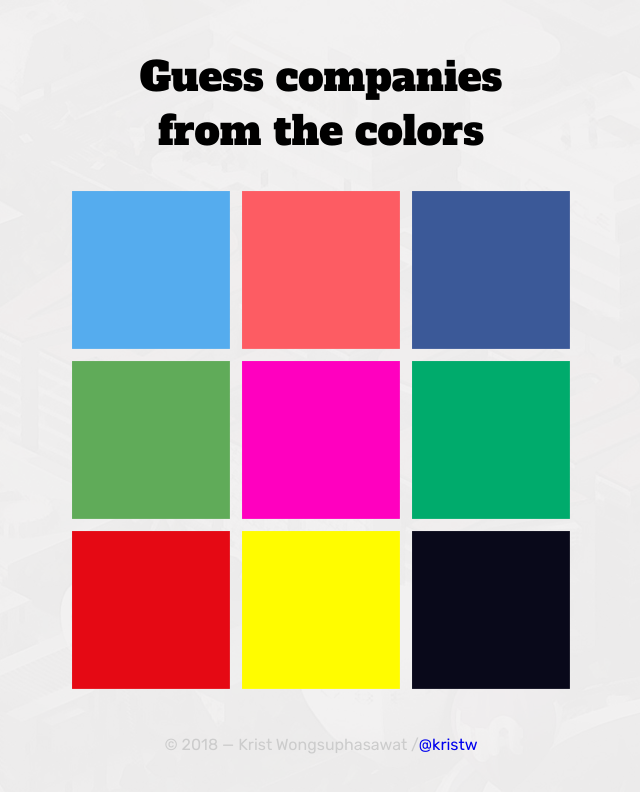
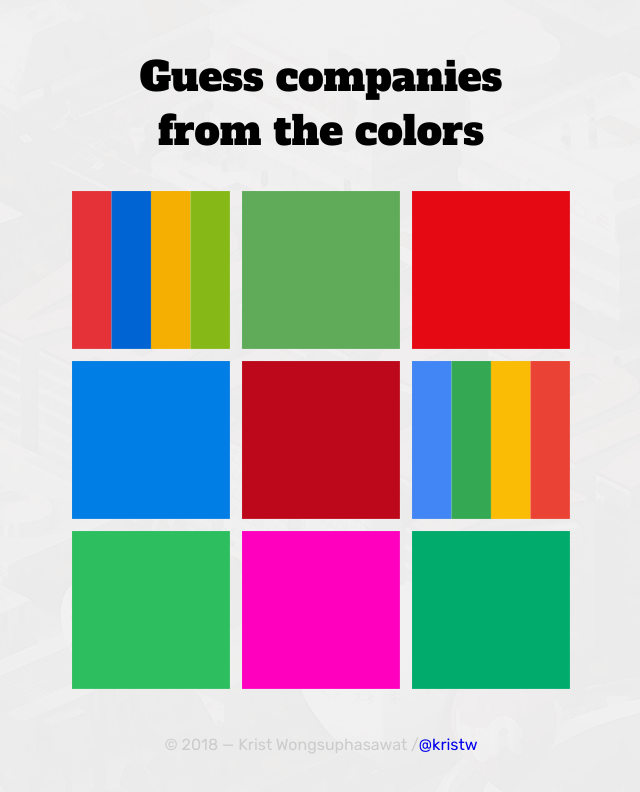
Before and after one commit to kristw/brand-colors, a React (Create React App) app: page / in a window 1280 px wide. Shown: the top 792 px of the page, without its empty margins (319-959 px from the left). Built offline with nearby package versions, Linux system fonts and the light colour scheme.

Commit message:
add more brands and fix color rendering

```diff
--- a/src/App.jsx
+++ b/src/App.jsx
@@ -3,14 +3,37 @@ import './App.css';
 import React, { Component } from 'react';
 
 import Grid from './components/Grid';
-import brands from './data/brands.json';
+import PropTypes from 'prop-types';
+
+const propTypes = {
+  className: PropTypes.string,
+  cells: PropTypes.array,
+  onInit: PropTypes.func,
+  onCellClick: PropTypes.func,
+};
+const defaultProps = {
+  className: '',
+  cells: [],
+  onInit() {},
+  onCellClick() { },
+};
 
 class App extends Component {
+  componentDidMount() {
+    this.props.onInit();
+  }
+
   render() {
+    const { cells, onCellClick } = this.props;
     return (
       <div className="App">
         <h1>Guess companies <br /> from the colors</h1>
-        <Grid cells={brands} />
+        <Grid
+          cells={cells}
+          onCellClick={ index => {
+            onCellClick(index);
+          }}
+        />
         <div className="footer">
           &copy; 2018 &mdash; Krist Wongsuphasawat /
           <a href="https://twitter.com/kristw">@kristw</a>
--- a/src/actionTypes.js
+++ b/src/actionTypes.js
@@ -1,5 +1,5 @@
 export default {
   INIT: 'INIT',
-  BUILD_STATE: 'BUILD_STATE',
+  BUILD_BOARD: 'BUILD_BOARD',
   FLIP: 'FLIP',
 };
--- a/src/actions.js
+++ b/src/actions.js
@@ -1,5 +1,11 @@
+import { camelCase, flow, mapKeys, mapValues } from 'lodash/fp';
+
 import Types from './actionTypes';
 import { createAction } from 'redux-actions';
-import { mapKeys } from 'lodash-es';
 
-export default mapKeys(Types, (value, key) => createAction(value));
+const actions = flow(
+  mapKeys(key => camelCase(key)),
+  mapValues(value => createAction(value)),
+)(Types);
+
+export default actions;
--- a/src/components/ColorPane.jsx
+++ b/src/components/ColorPane.jsx
@@ -15,8 +15,9 @@ class ColorPane extends React.Component {
     const partSize = Math.round(100 / colors.length);
     return (
       <svg className={className} width="100%" height="100%">
-        {colors.map(c => (
+        {colors.map((c, i) => (
           <rect
+            x={`${i * partSize}%`}
             width={`${partSize}%`}
             height="100%"
             fill={c}
--- a/src/components/Cube.jsx
+++ b/src/components/Cube.jsx
@@ -5,9 +5,12 @@ import styled from 'styled-components';
 
 const propTypes = {
   className: PropTypes.string,
+  cell: PropTypes.object.isRequired,
+  onClick: PropTypes.func,
 };
 const defaultProps = {
   className: '',
+  onClick() {},
 };
 
 const Wrap = styled.div`
@@ -23,15 +26,13 @@ const Container = styled.div`
 	text-align: center;
 	transition: transform .5s; /* Animate the transform properties */
   transform-style: preserve-3d; /* <-NB */
-  // transform: rotateY(-10deg);
 
-  &:hover {
+  &:hover, &.open {
     transform: rotateX(85deg); /* Text bleed at 90º */
   }
 `;
 
 const Side = styled.div`
-  // border: 5px solid #000;
   background: rgb(255, 255, 255);
 	height: 100%;
 `;
@@ -53,16 +54,16 @@ const BackContent = styled.div`
 
 class Cube extends React.Component {
   render() {
-    const { className, cell } = this.props;
+    const { className, cell, onClick } = this.props;
     return (
-      <Wrap className={className}>
-        <Container>
+      <Wrap className={className} onClick={e => { onClick(e); }}>
+        <Container className={cell.open ? 'open' : ''}>
           <Front>
-            <ColorPane colors={cell.colors} />
+            <ColorPane colors={cell.brand.colors} />
           </Front>
           <Down>
             <BackContent>
-              {cell.name}
+              {cell.brand.name}
             </BackContent>
           </Down>
         </Container>
--- a/src/components/Grid.jsx
+++ b/src/components/Grid.jsx
@@ -6,10 +6,12 @@ import styled from 'styled-components';
 const propTypes = {
   className: PropTypes.string,
   cells: PropTypes.array,
+  onCellClick: PropTypes.func,
 };
 const defaultProps = {
   className: '',
   cells: [],
+  onCellClick() {},
 };
 
 const Container = styled.div`
@@ -23,7 +25,7 @@ const Row = styled.div`
 
 class Grid extends React.Component {
   render() {
-    const { className, cells } = this.props;
+    const { className, cells, onCellClick } = this.props;
     const dim = Math.ceil(Math.sqrt(cells.length));
     const rows = [];
     const len = cells.length;
@@ -34,10 +36,13 @@ class Grid extends React.Component {
 
     return (
       <Container className={className}>
-        {rows.map(r => (
+        {rows.map((r, i) => (
           <Row>
-            {r.map(cell => (
-              <Cube cell={cell} />
+            {r.map((cell, j) => (
+              <Cube
+                cell={cell}
+                onClick={e => onCellClick(i * dim + j)}
+              />
             ))}
           </Row>
         ))}
--- a/src/container.js
+++ b/src/container.js
@@ -4,18 +4,21 @@ import { connect } from 'react-redux';
 
 function mapStateToProps(state) {
   const {
-    field,
+    cells,
   } = state;
 
   return {
-    field
+    cells,
   };
 }
 
 function mapDispatchToProps(dispatch) {
   return {
-    onSearch: () => {
-      // dispatch(Actions.buildReport());
+    onInit() {
+      dispatch(Actions.buildBoard());
+    },
+    onCellClick(index) {
+      dispatch(Actions.flip(index));
     },
   };
 }
--- a/src/data/brands.json
+++ b/src/data/brands.json
@@ -70,5 +70,120 @@
       "#09091a"
     ],
     "logo": "test.png"
+  },
+  {
+    "name": "Stripe",
+    "link": "https://stripe.com",
+    "colors": [
+      "#00afe1"
+    ],
+    "logo": "test.png"
+  },
+  {
+    "name": "Yahoo",
+    "link": "https://yahoo.com",
+    "colors": [
+      "#410093"
+    ],
+    "logo": "test.png"
+  },
+  {
+    "name": "Twitch",
+    "link": "https://twitch.com",
+    "colors": [
+      "#6441a5"
+    ],
+    "logo": "test.png"
+  },
+  {
+    "name": "Amazon",
+    "link": "https://amazon.com",
+    "colors": [
+      "#ff9900",
+      "#146eb4"
+    ],
+    "logo": "test.png"
+  },
+  {
+    "name": "Dropbox",
+    "link": "https://dropbox.com",
+    "colors": [
+      "#007ee5"
+    ],
+    "logo": "test.png"
+  },
+  {
+    "name": "eBay",
+    "link": "https://ebay.com",
+    "colors": [
+      "#e53238",
+      "#0064d2",
+      "#f5af02",
+      "#86b817"
+    ],
+    "logo": "test.png"
+  },
+  {
+    "name": "Google",
+    "link": "https://google.com",
+    "colors": [
+      "#4285f4",
+      "#34a853",
+      "#fbbc05",
+      "#ea4335"
+    ],
+    "logo": "test.png"
+  },
+  {
+    "name": "Slack",
+    "link": "https://slack.com",
+    "colors": [
+      "#6ecadc",
+      "#e9a820",
+      "#e01563",
+      "#3eb991"
+    ],
+    "logo": "test.png"
+  },
+  {
+    "name": "Evernote",
+    "link": "https://evernote.com",
+    "colors": [
+      "#2dbe60"
+    ],
+    "logo": "test.png"
+  },
+  {
+    "name": "LinkedIn",
+    "link": "https://linkedin.com",
+    "colors": [
+      "#0077b5"
+    ],
+    "logo": "test.png"
+  },
+  {
+    "name": "Houzz",
+    "link": "https://houzz.com",
+    "colors": [
+      "#7ac142"
+    ],
+    "logo": "test.png"
+  },
+  {
+    "name": "Pinterest",
+    "link": "https://pinterest.com",
+    "colors": [
+      "#bd081c"
+    ],
+    "logo": "test.png"
+  },
+  {
+    "name": "Flickr",
+    "link": "https://flickr.com",
+    "colors": [
+      "#0063dc",
+      "#ff0084"
+    ],
+    "logo": "test.png"
   }
 ]
--- a/src/reducer.js
+++ b/src/reducer.js
@@ -1,6 +1,14 @@
 import Types from './actionTypes';
+import brandsData from './data/brands.json';
+import { shuffle } from 'lodash/fp';
+
+const brands = shuffle(brandsData);
+const PAGE_SIZE = 9;
 
 const reducer = (state = {
+  brands,
+  index: 0,
+  cells: [],
 }, action) => {
   const { payload } = action;
 
@@ -9,11 +17,27 @@ const reducer = (state = {
     case Types.INIT:
       nextState = { ...state };
       break;
-    case Types.BUILD_STATE:
-      nextState = { ...state };
+    case Types.BUILD_BOARD:
+      const cells = state.brands
+        .slice(state.index, state.index + PAGE_SIZE)
+        .map(brand => ({ open: false, brand }));
+      nextState = {
+        ...state,
+        cells,
+        index: state.index + PAGE_SIZE
+      };
       break;
     case Types.FLIP:
-      nextState = { ...state };
+      const index = action.payload;
+      const newCells = state.cells.concat();
+      newCells[index] = {
+        ...state.cells[index],
+        open: true,
+      };
+      nextState = {
+        ...state,
+        cells: newCells
+      };
       break;
   }
   return nextState;
```
